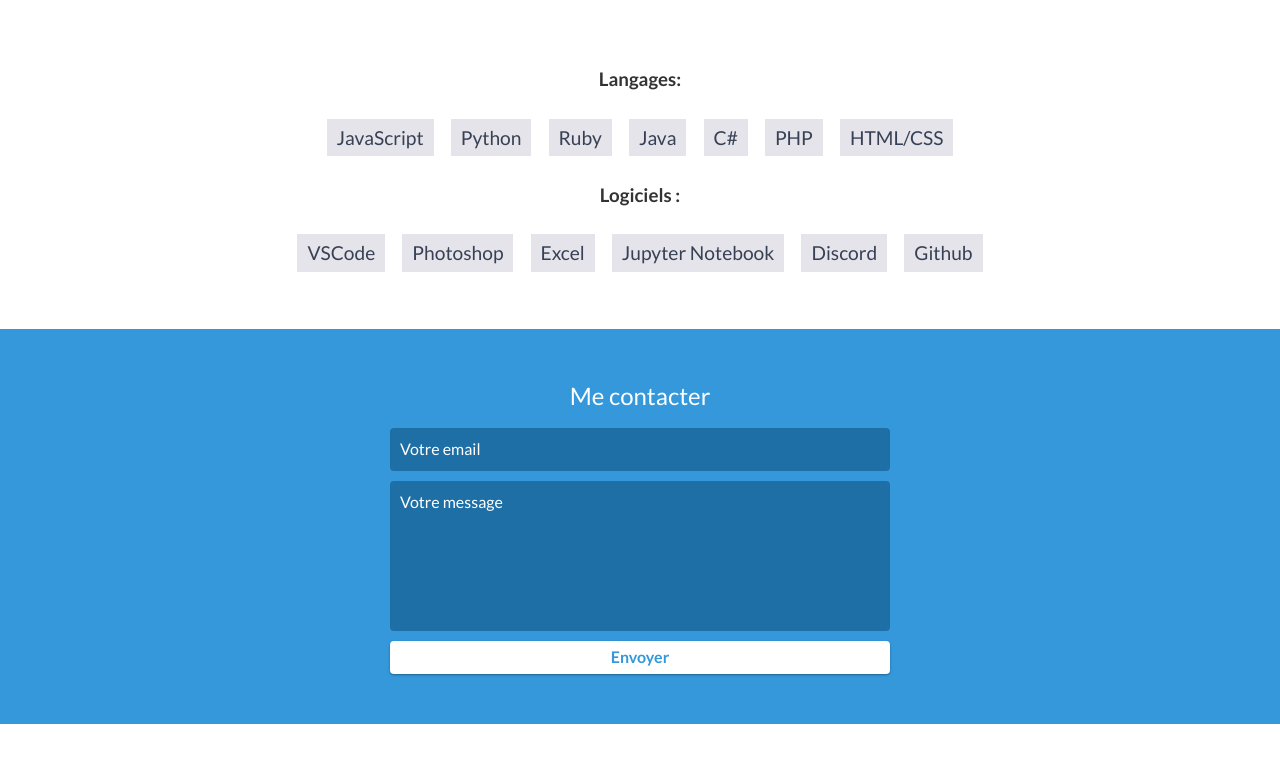
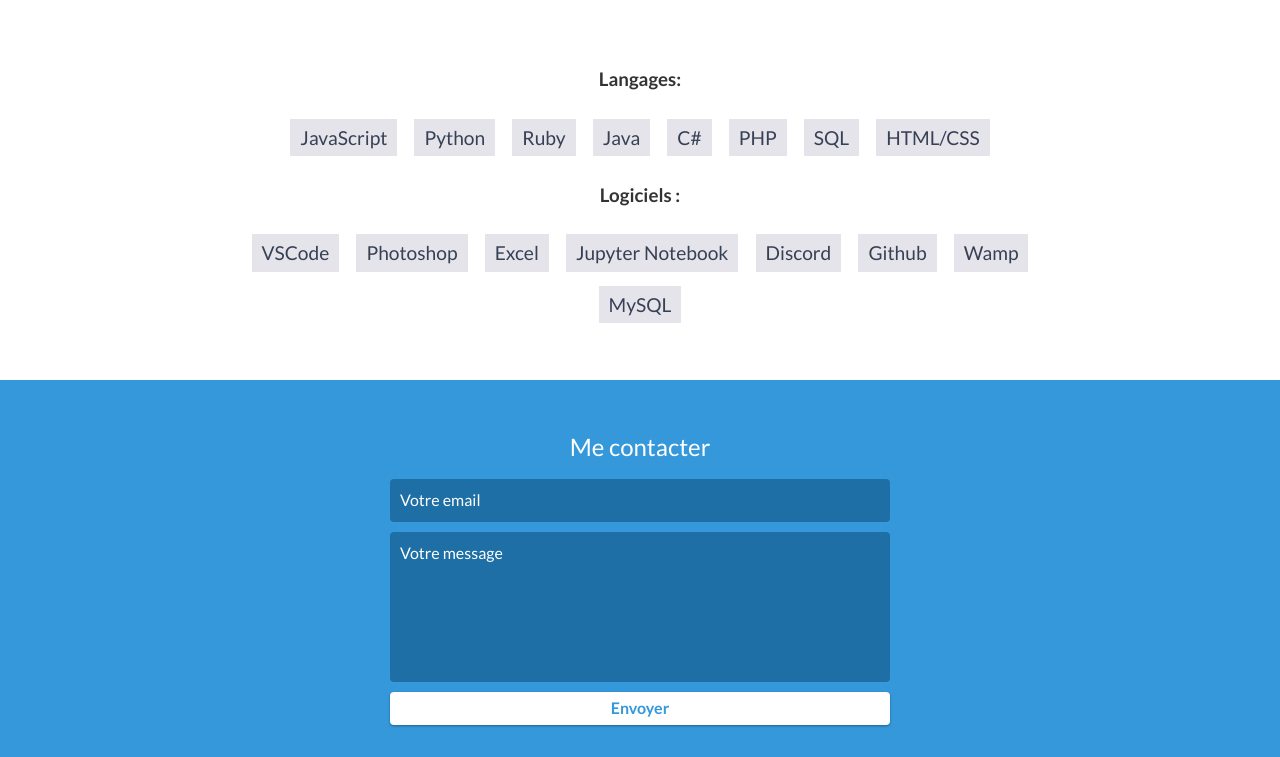
Before and after one commit to Nitesro/Portfolio, a website: page index.html in a window 1280 px wide. Shown: the part 2754-3511 px from the top of the page. Drawn offline with nearby package versions, Linux system fonts and the light colour scheme.

Commit message:
Add files via upload

```diff
--- a/index.html
+++ b/index.html
@@ -6,8 +6,8 @@
     <meta http-equiv="X-UA-Compatible" content="IE=edge">
     <meta name="viewport" content="width=device-width, initial-scale=1">
     <title>Portfolio Nelson</title>
-	<link rel="shortcut icon" href="favicon.ico" type="image/x-icon">
-	<link rel="icon" href="favicon.ico" type="image/x-icon">
+	<link rel="shortcut icon" href="siteicon.ico" type="image/x-icon">
+	<link rel="icon" href="siteicon.ico" type="image/x-icon">
     <link href="https://fonts.googleapis.com/css?family=Lato:300,400,700,900" rel="stylesheet">
     <link rel="stylesheet" href="libs/font-awesome/css/font-awesome.min.css">
     <link href="css/bootstrap.min.css" rel="stylesheet">
@@ -201,6 +201,7 @@
             <li>Java</li>
             <li>C#</li>
             <li>PHP</li>
+            <li>SQL</li>
             <li>HTML/CSS</li>
             <h3>Logiciels :</h3>
             <li>VSCode</li>
@@ -209,6 +210,8 @@
             <li>Jupyter Notebook</li>
             <li>Discord</li>
             <li>Github</li>
+            <li>Wamp</li>
+            <li>MySQL</li>
 
 
 
@@ -253,6 +256,7 @@
                         </li>
 
 
+
                     </ul>
                 </div>
             </div>
```
Also changed, not shown: siteicon.ico (added).
